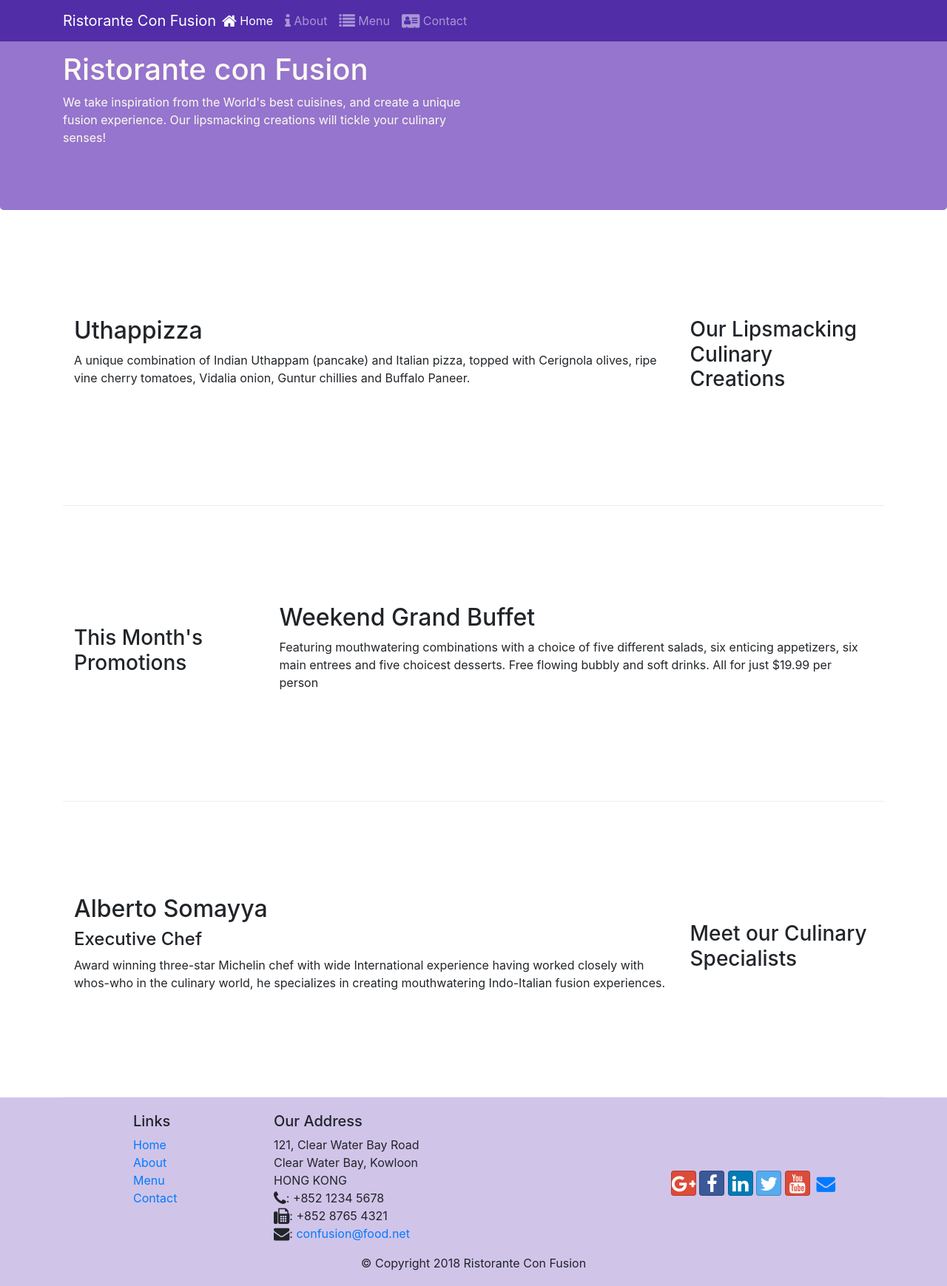
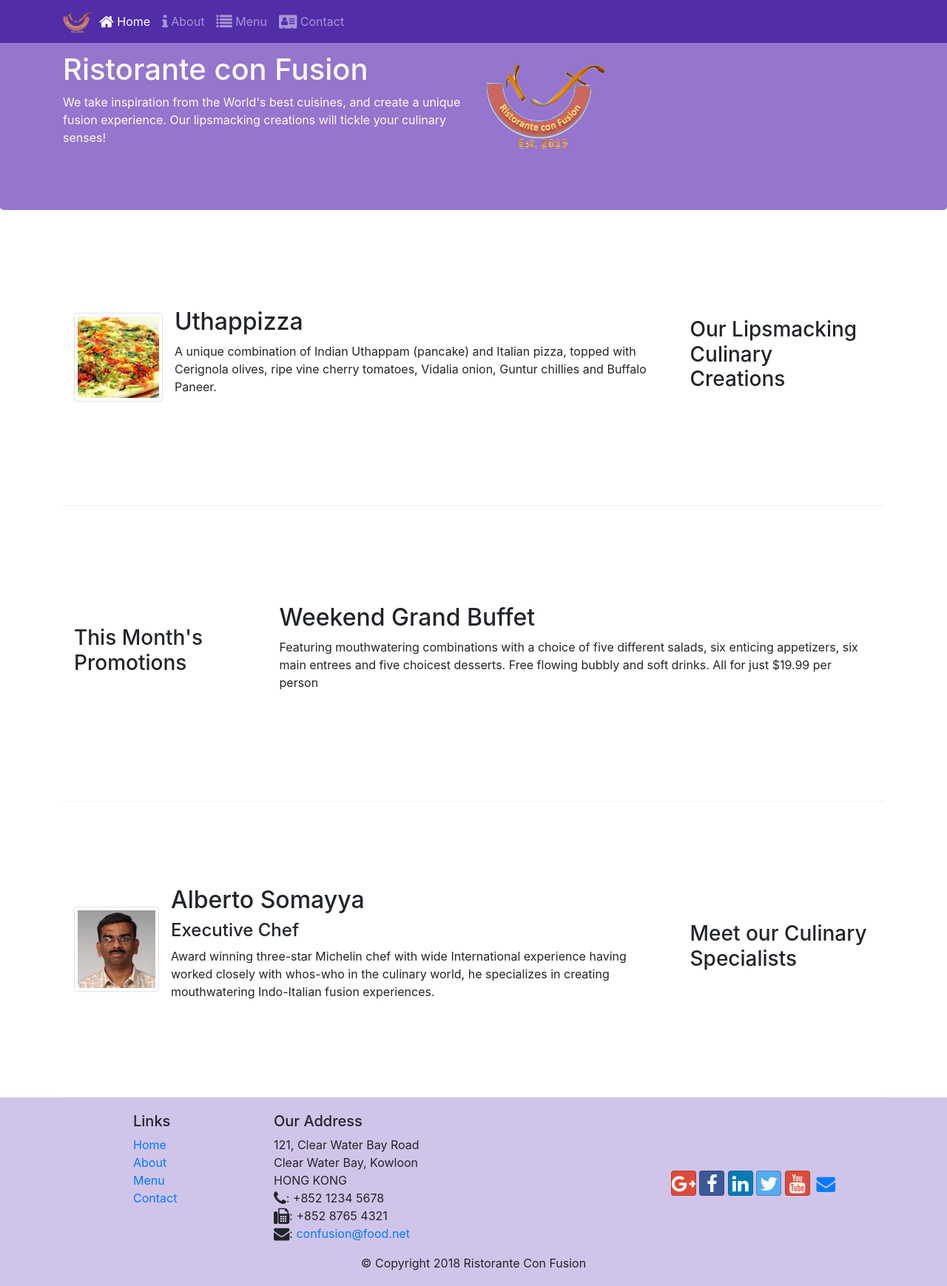
Before and after one commit to ellickquach/conFusion, a website: page index.html in a window 1280 px wide. Shown: the whole page at 74% size. Drawn offline with nearby package versions, Linux system fonts and the light colour scheme.

Commit message:
images and media

```diff
--- a/index.html
+++ b/index.html
@@ -22,7 +22,7 @@
             <button class="navbar-toggler" type="button" data-toggle="collapse" data-target="#Navbar">
                 <span class="navbar-toggler-icon"></span>
             </button>
-            <a class="navbar-brand mr-auto" href="#">Ristorante Con Fusion</a>
+            <a class="navbar-brand mr-auto" href="#"><img src="img/logo.png" height="30" width="41"></a>
             <div class="collapse navbar-collapse" id="Navbar">
                 <ul class="navbar-nav mr-auto">
                     <li class="nav-item active"><a class="nav-link" href="#"><span class="fa fa-home fa-lg"></span> Home</a></li>
@@ -40,7 +40,8 @@
                     <h1>Ristorante con Fusion</h1>
                     <p>We take inspiration from the World's best cuisines, and create a unique fusion experience. Our lipsmacking creations will tickle your culinary senses!</p>
                 </div>
-                <div class="col-12 col-sm">
+                <div class="col-12 col-sm align-self-center">
+                    <img src="img/logo.png" class="img-fluid">
                 </div>
             </div>
         </div>
@@ -52,8 +53,18 @@
                 <h3>Our Lipsmacking Culinary Creations</h3>
             </div>
             <div class="col col-sm order-sm-first col-md">
-                <h2>Uthappizza</h2>
-                <p>A unique combination of Indian Uthappam (pancake) and Italian pizza, topped with Cerignola olives, ripe vine cherry tomatoes, Vidalia onion, Guntur chillies and Buffalo Paneer.</p>
+                    <div class="media">
+                            <img class="d-flex mr-3 img-thumbnail align-self-center"
+                                    src="img/uthappizza.png" alt="Uthappizza">
+                            <div class="media-body">
+                                <h2 class="mt-0">Uthappizza</h2>
+                                <p class="d-none d-sm-block">A unique combination of Indian Uthappam (pancake) and
+                                    Italian pizza, topped with Cerignola olives, ripe vine
+                                    cherry tomatoes, Vidalia onion, Guntur chillies and
+                                    Buffalo Paneer.</p>
+                            </div>
+                     </div>
+
             </div>
         </div>
 
@@ -73,9 +84,19 @@
                 <h3>Meet our Culinary Specialists</h3>
             </div>
             <div class="col col-sm order-sm-first col-md">
-                <h2>Alberto Somayya</h2>
-                <h4>Executive Chef</h4>
-                <p>Award winning three-star Michelin chef with wide International experience having worked closely with whos-who in the culinary world, he specializes in creating mouthwatering Indo-Italian fusion experiences. </p>
+                    <div class="media">
+                            <img class="d-flex mr-3 img-thumbnail align-self-center"
+                                    src="img/alberto.png" alt="Alberto Somayya">
+                            <div class="media-body">
+                                <h2 class="mt-0">Alberto Somayya</h2>
+                                <h4>Executive Chef</h4>
+                                <p class="d-none d-sm-block">Award winning three-star Michelin chef with wide
+                                    International experience having worked closely with
+                                    whos-who in the culinary world, he specializes in
+                                    creating mouthwatering Indo-Italian fusion experiences.
+                                    </p>
+                            </div>
+                    </div>
             </div>
         </div>
     </div>
```
Also changed, not shown: aboutus.html (+3 -2 lines), contactus.html (+3 -2 lines), img/alberto.png (added), img/buffet.png (added), img/logo.png (added), img/uthappizza.png (added), 1 other file.
